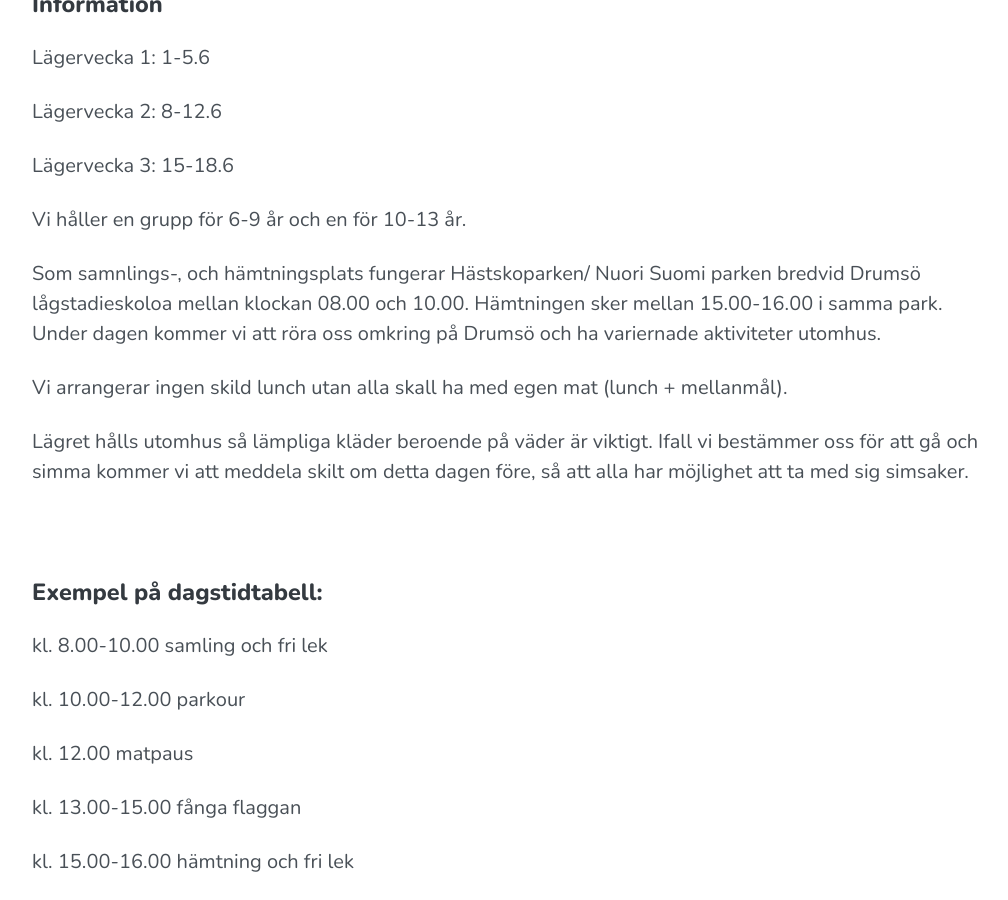
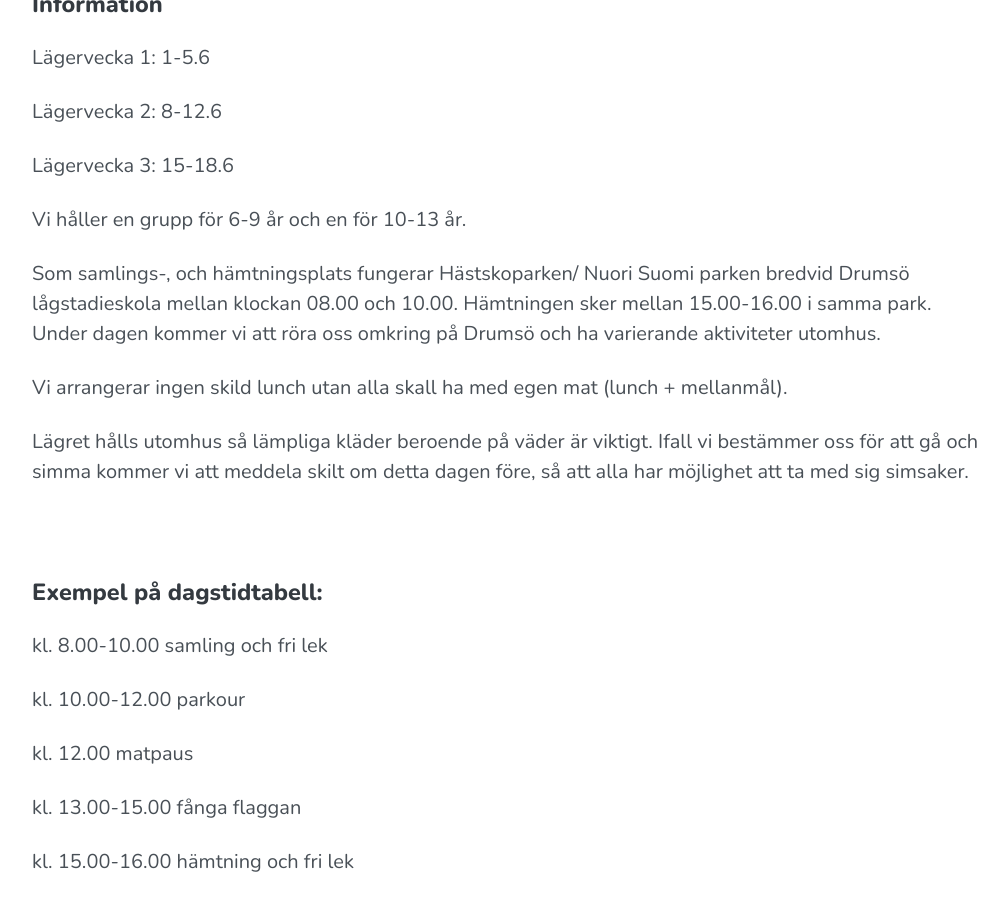
Before and after one commit to Funktum/weemove, a Jekyll site: the page built from _pages/dagslager.md, in a window 1280 px wide and 900 px high, scrolled down 1069 px. Shown: the whole window, without its empty margins (128-1136 px from the left). Built offline with Jekyll 4.4.1, drawn with Linux system fonts in a browser that asks for light colours; a script that is not in the unit is left out.

Commit message:
Update dagslager.md

```diff
--- a/_pages/dagslager.md
+++ b/_pages/dagslager.md
@@ -22,7 +22,7 @@
 
 Vi håller en grupp för 6-9 år och en för 10-13 år.
 
-Som samnlings-, och hämtningsplats fungerar Hästskoparken/ Nuori Suomi parken bredvid Drumsö lågstadieskoloa mellan klockan 08.00 och 10.00. Hämtningen sker mellan 15.00-16.00 i samma park. Under dagen kommer vi att röra oss omkring på Drumsö och ha variernade aktiviteter utomhus.
+Som samlings-, och hämtningsplats fungerar Hästskoparken/ Nuori Suomi parken bredvid Drumsö lågstadieskola mellan klockan 08.00 och 10.00. Hämtningen sker mellan 15.00-16.00 i samma park. Under dagen kommer vi att röra oss omkring på Drumsö och ha varierande aktiviteter utomhus.
 
 Vi arrangerar ingen skild lunch utan alla skall ha med egen mat (lunch + mellanmål).
 
```
